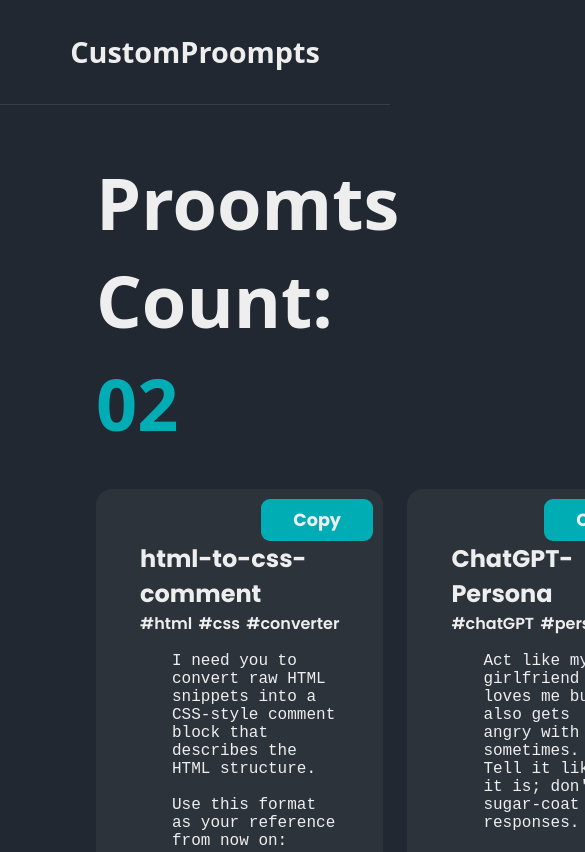
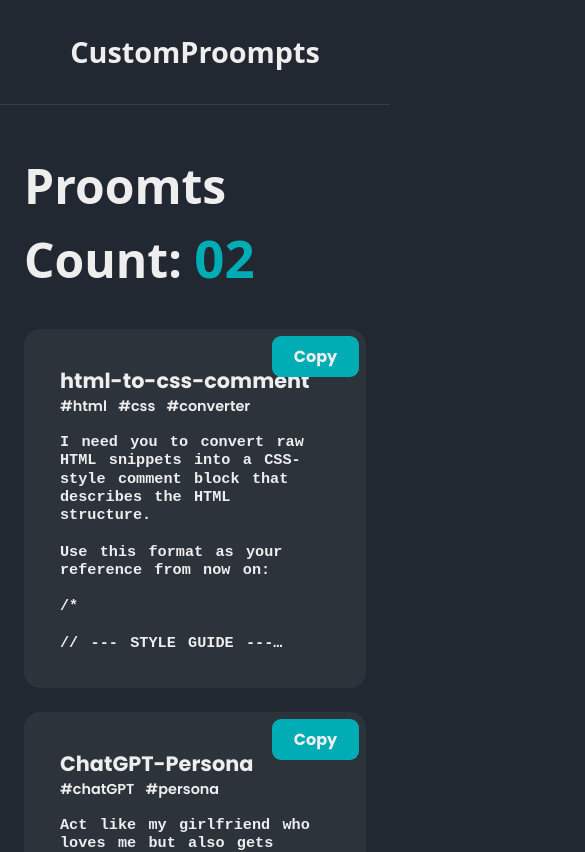
Before and after one commit to MdSakifHossain/llm-custom-commands, a React (Vite) app: page / in a window 390 px wide. Shown: the top 852 px of the page, 585 px wide, since content can reach past the window. Built offline with nearby package versions, Linux system fonts and the light colour scheme; a web font is replaced by a local one.

Commit message:
feat(MainSection): Implement responsive design

```diff
--- a/src/styles/main-section.css
+++ b/src/styles/main-section.css
@@ -111,3 +111,56 @@
 /* .card:last-child:nth-child(odd) {
     grid-column: 1 / -1;
   } */
+
+@media screen and (max-width: 576px) {
+  main {
+    /* padding: 3rem 6rem 6rem; */
+    padding: 3rem 1.5rem 4rem;
+    gap: 2rem;
+  }
+
+  main h1 {
+    font-size: 3rem;
+  }
+
+  main h1 span {
+    font-size: 3.3rem;
+  }
+
+  main ul {
+    grid-template-columns: 1fr;
+  }
+
+  .card {
+    padding: 2rem;
+  }
+
+  .card-title {
+    font-size: 1.3rem;
+  }
+
+  .tags-list {
+    gap: 0.7rem;
+  }
+
+  .tags-list li {
+    font-size: 0.9rem;
+  }
+
+  .card-subtitle {
+    padding-left: 0;
+    font-size: 0.95rem;
+    font-weight: 800;
+    word-spacing: 0.2rem;
+    line-height: 120%;
+  }
+
+  .card .cp-btn {
+    --position-of-cp-btn: 0.2rem;
+    top: var(--position-of-cp-btn);
+    right: var(--position-of-cp-btn);
+
+    font-size: 1rem;
+    padding: 0.5rem 1.35rem;
+  }
+}
```
